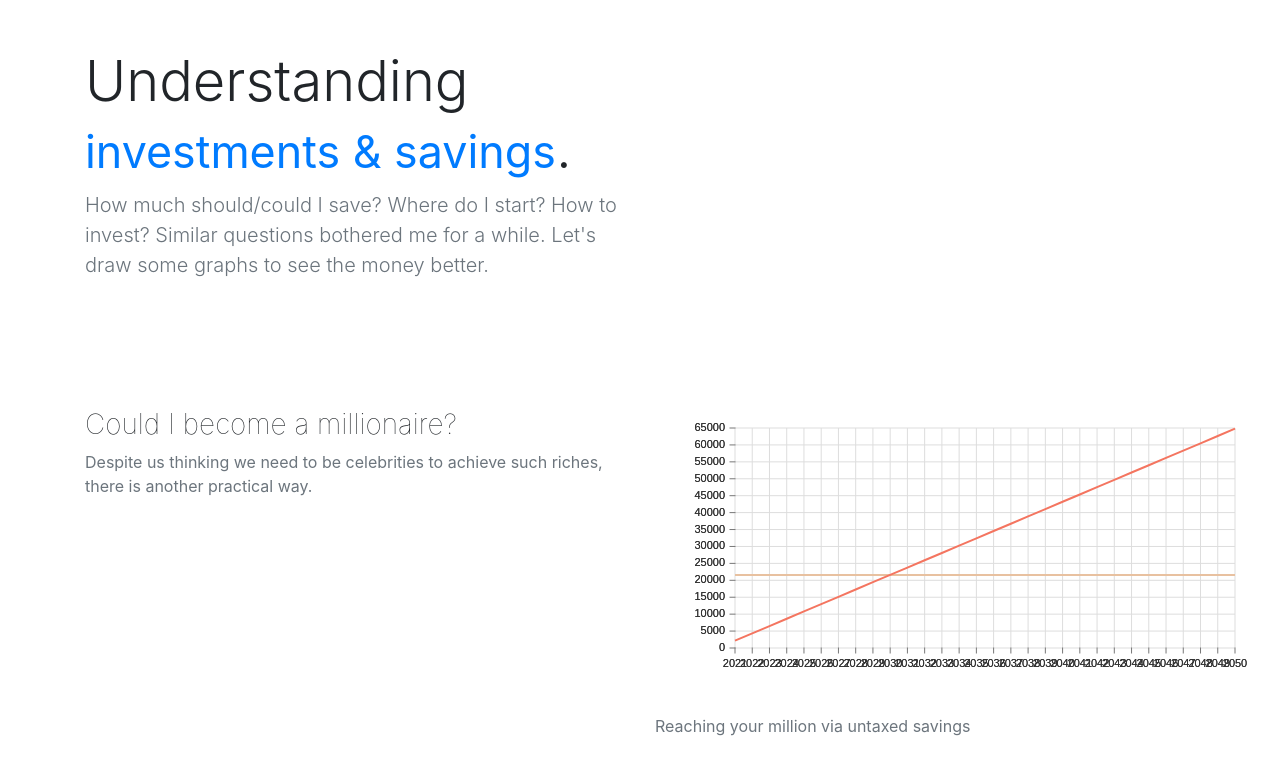
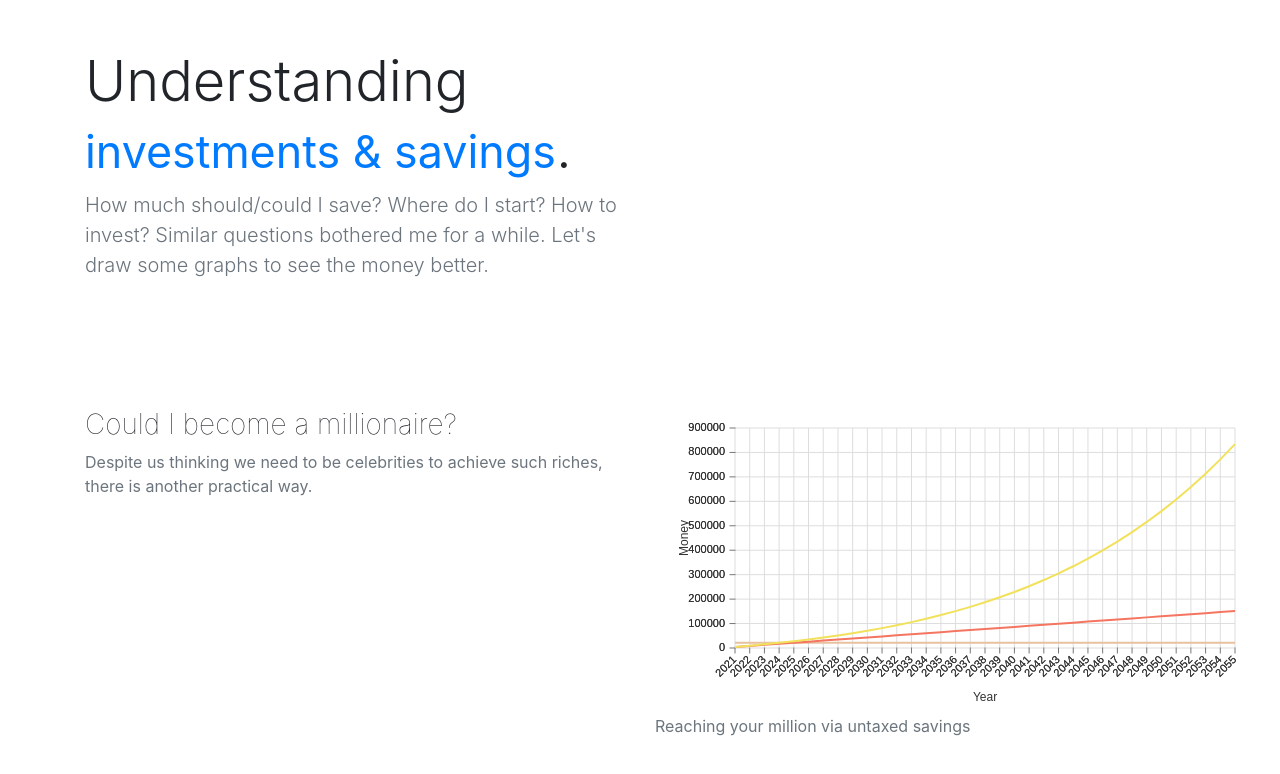
Before and after one commit to ivarprudnikov/understanding-investments, a React (Vite) app: page / in a window 1280 px wide. Shown: the top 774 px of the page. Built offline with nearby package versions, Linux system fonts and the light colour scheme.

Commit message:
add compounded example

```diff
--- a/src/HomePage.js
+++ b/src/HomePage.js
@@ -1,13 +1,13 @@
 import React from 'react';
 import { LineCanvas } from '@nivo/line';
 
-const periodYears = 30
+const periodYears = 35
 const monthlySalary = 1800
-const monthlySavingsPercentage = 0.1
-const annualReturn = 0.03
+const monthlySavingsPercentage = 0.2
+const annualReturn = 0.05
 const currentYear = new Date().getFullYear()
 
-const buildSalaryDatapoints = () => {
+const buildSalary = () => {
   const o = {
     id: 'salary',
     data: []
@@ -20,7 +20,7 @@ const buildSalaryDatapoints = () => {
   }
   return o
 }
-const buildSavingsDatapoints = () => {
+const buildSavings = () => {
   const o = {
     id: 'savings',
     data: []
@@ -34,10 +34,25 @@ const buildSavingsDatapoints = () => {
   return o
 }
 
+const buildCompoundSavings = () => {
+  const o = {
+    id: 'compound',
+    data: []
+  }
+  for (let years = 1; years <= periodYears; years++) {
+    o.data.push({
+      x: currentYear + years,
+      y: ((1 + annualReturn)**years) * monthlySalary * 12 * monthlySavingsPercentage * years
+    })
+  }
+  return o
+}
+
 
 const data = [
-  buildSalaryDatapoints(),
-  buildSavingsDatapoints()
+  buildSalary(),
+  buildSavings(),
+  buildCompoundSavings()
 ];
 
 export const HomePage = () => {
@@ -82,7 +97,28 @@ export const HomePage = () => {
                       pointSize={8}
                       pointColor={{theme: 'background'}}
                       pointBorderWidth={2}
-                      pointBorderColor={{theme: 'background'}} />
+                      pointBorderColor={{theme: 'background'}}
+                      axisTop={null}
+                      axisRight={null}
+                      axisBottom={{
+                        orient: 'bottom',
+                        tickSize: 5,
+                        tickPadding: 5,
+                        tickRotation: -45,
+                        legend: 'Year',
+                        legendOffset: 50,
+                        legendPosition: 'middle'
+                      }}
+                      axisLeft={{
+                        orient: 'left',
+                        tickSize: 5,
+                        tickPadding: 5,
+                        tickRotation: 0,
+                        legend: 'Money',
+                        legendOffset: -50,
+                        legendPosition: 'middle'
+                      }}
+                      />
 
           <p className="text-muted">Reaching your million via untaxed savings</p>
         </div>
```
